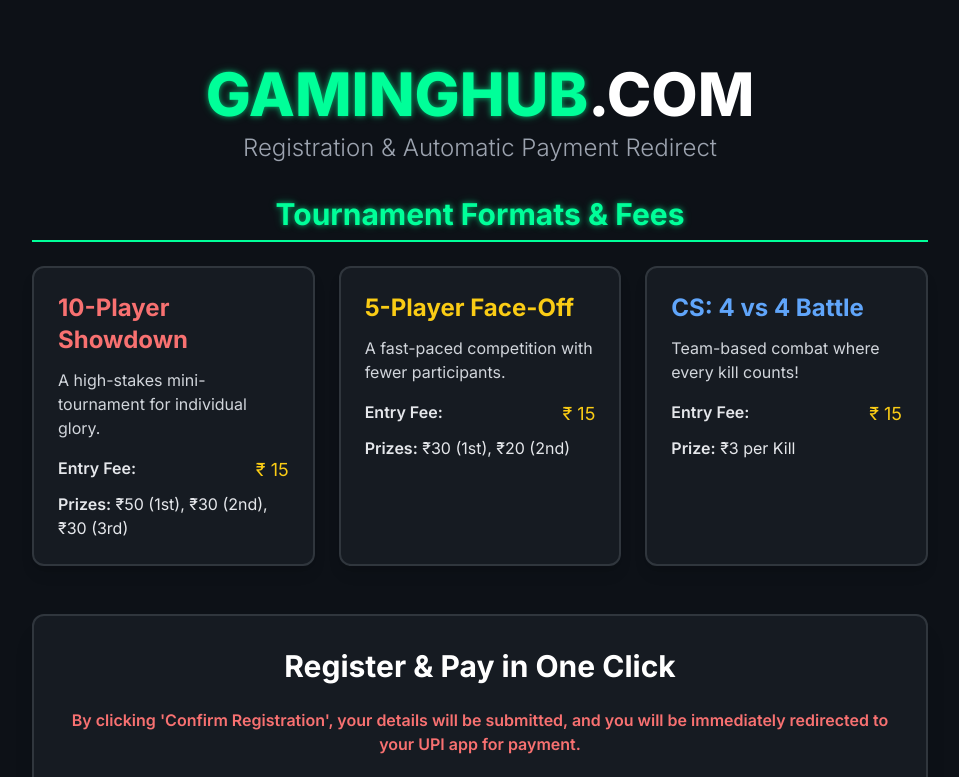
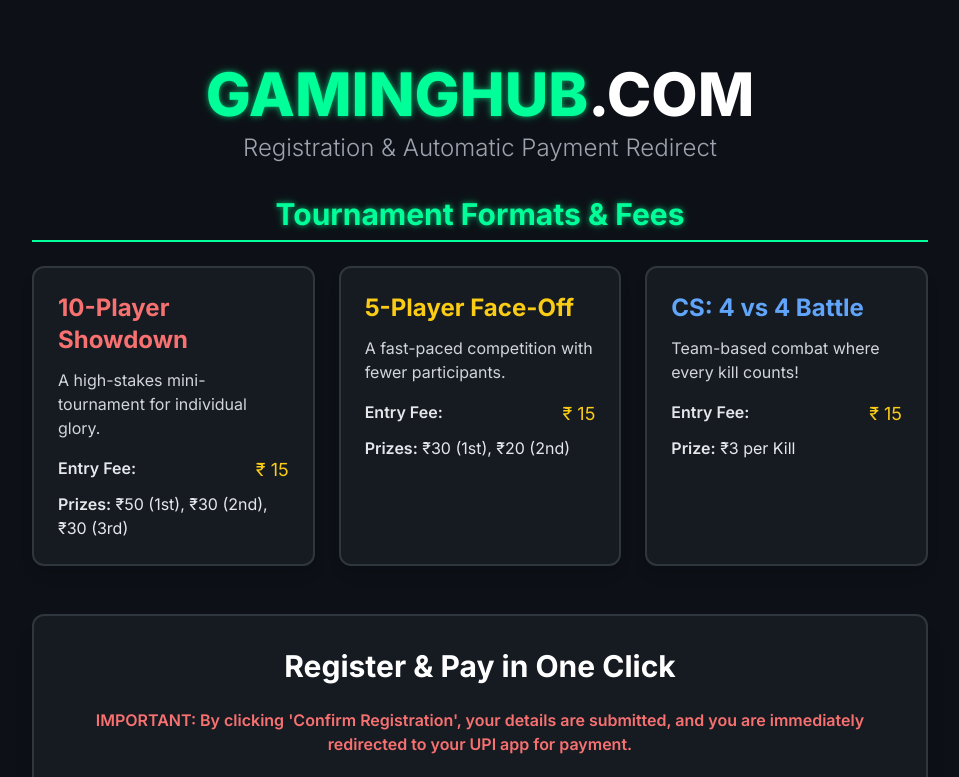
Before and after one commit to laxmanparmar2233/GamingHub-Reg, a plain HTML site: page index.html in a window 1280 px wide. Shown: the top 777 px of the page, without its empty margins (160-1119 px from the left). Drawn offline with nearby package versions, Linux system fonts and the light colour scheme.

Commit message:
Update index.html

```diff
--- a/index.html
+++ b/index.html
@@ -58,7 +58,7 @@
 
     <main class="max-w-4xl mx-auto">
 
-        <!-- Tournament Details Section -->
+        <!-- Tournament Details Section (Kept as is) -->
         <section class="mb-12">
             <h2 class="text-3xl font-bold mb-6 text-center gaming-neon border-b-2 border-[#00ff99] pb-2">
                 Tournament Formats & Fees
@@ -66,7 +66,6 @@
 
             <div class="grid grid-cols-1 md:grid-cols-3 gap-6">
 
-                <!-- Cards (Details are the same) -->
                 <div class="card-bg p-6 rounded-xl shadow-lg hover:shadow-2xl transition duration-300">
                     <h3 class="text-2xl font-bold mb-3 text-red-400">10-Player Showdown</h3>
                     <p class="text-gray-300 mb-4">A high-stakes mini-tournament for individual glory.</p>
@@ -113,7 +112,7 @@
                 Register & Pay in One Click
             </h2>
             <p class="text-red-400 text-center mb-6 font-semibold">
-                By clicking 'Confirm Registration', your details will be submitted, and you will be immediately redirected to your UPI app for payment.
+                IMPORTANT: By clicking 'Confirm Registration', your details are submitted, and you are immediately redirected to your UPI app for payment.
             </p>
 
             <!-- Display VPA for Reference -->
@@ -122,7 +121,7 @@
                 <span class="vpa-display text-yellow-400 font-mono text-xl font-bold">9137451422@amazonpay</span>
             </div>
 
-            <!-- REMINDER: REPLACE 'YOUR_FORMSPREE_ENDPOINT' WITH YOUR ACTUAL UNIQUE LINK -->
+            <!-- !!! IMPORTANT: REPLACE 'mlekkrwr' with your actual Formspree hash ID !!! -->
             <form id="registrationForm"
                   action="https://formspree.io/f/mnnevgbz"
                   method="POST"
```
